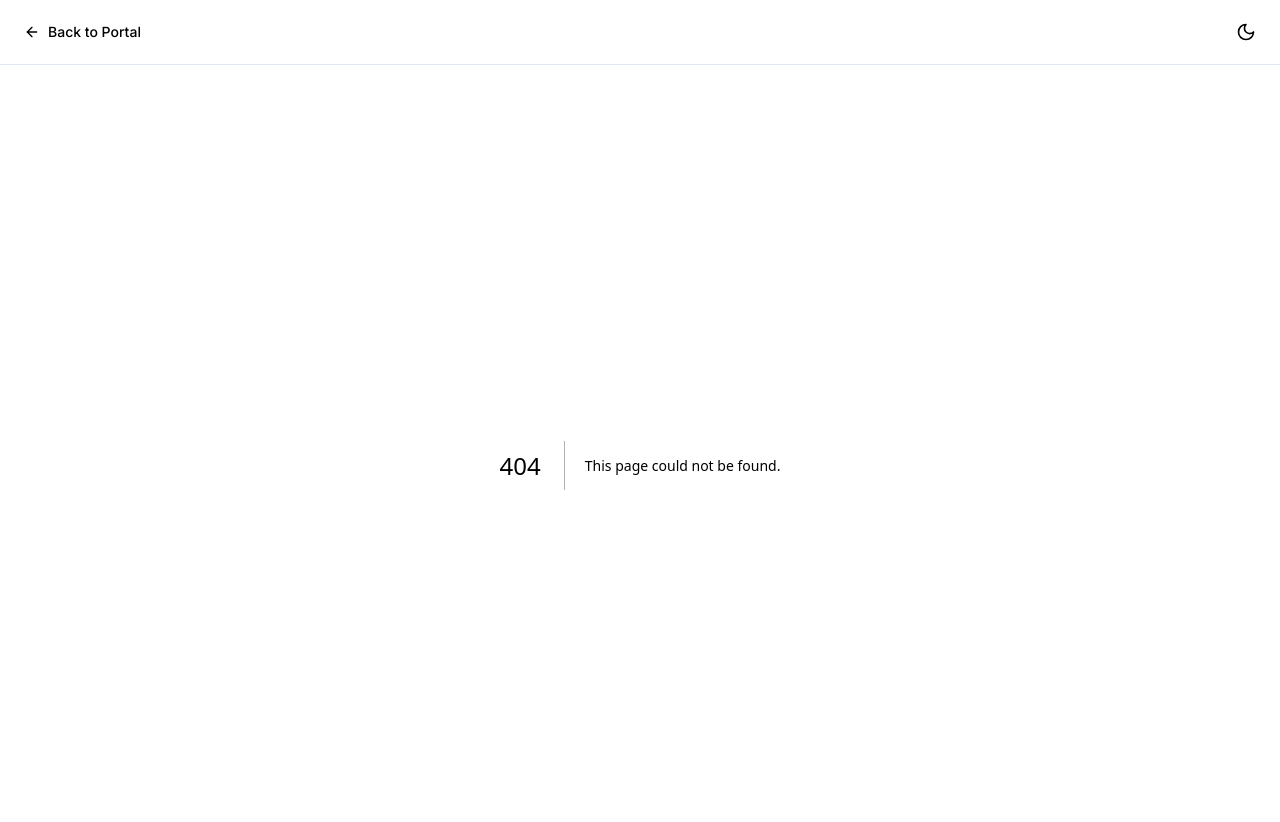
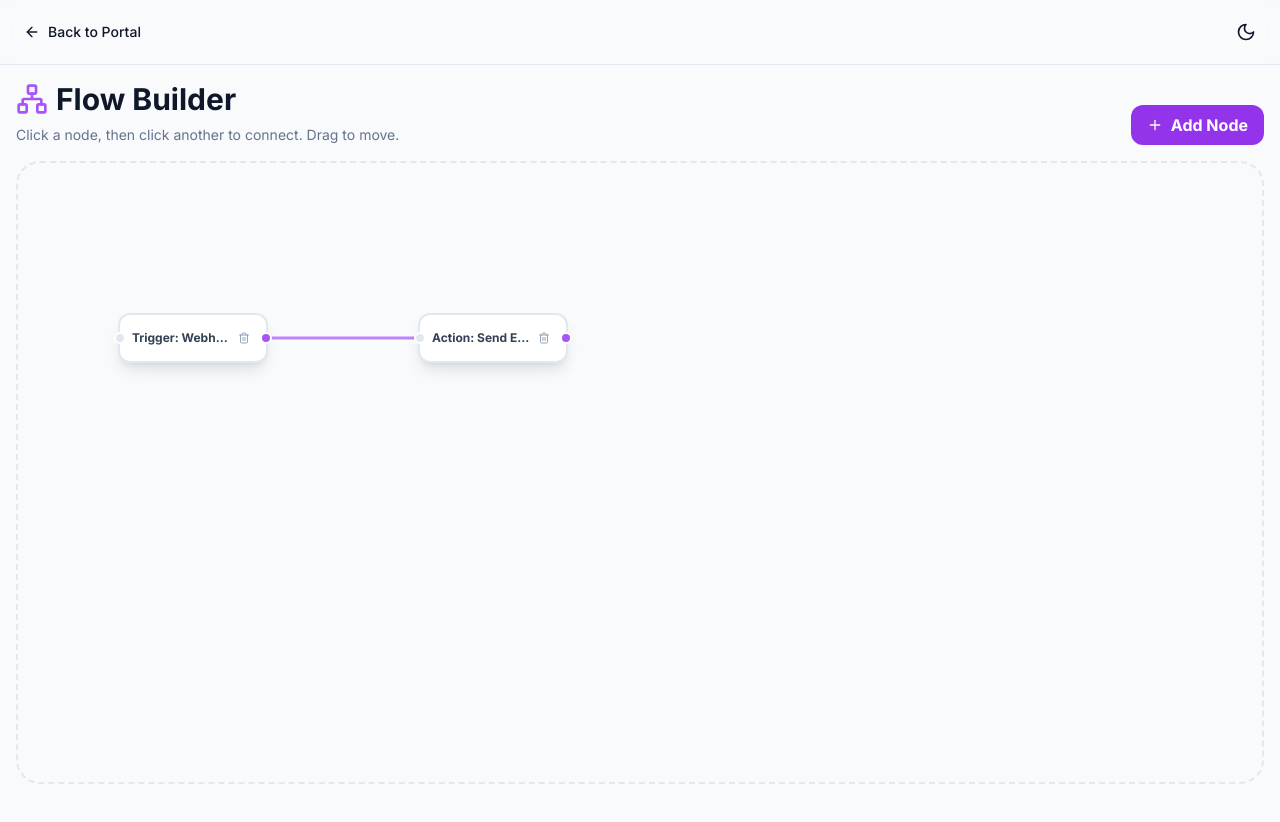
Before and after one commit to Prem759-0/landing-page-universe, a Next.js app: page /flow-builder in a window 1280 px wide. Before the commit this address had no page. Shown: the top 822 px of the page. After the commit the page ends 800 px from the top, so only its background shows below. Built offline with nearby package versions, Linux system fonts and the light colour scheme.

Commit message:
Create page.tsx

```diff
--- /dev/null
+++ b/app/flow-builder/page.tsx
@@ -0,0 +1,158 @@
+"use client";
+
+import { useState, useRef, useEffect } from "react";
+import { Plus, Network, Trash2 } from "lucide-react";
+import { cn } from "@/lib/utils";
+
+type Node = { id: string; x: number; y: number; label: string };
+type Edge = { id: string; from: string; to: string };
+
+export default function FlowBuilder() {
+  const [nodes, setNodes] = useState<Node[]>([
+    { id: "1", x: 100, y: 150, label: "Trigger: Webhook" },
+    { id: "2", x: 400, y: 150, label: "Action: Send Email" }
+  ]);
+  const [edges, setEdges] = useState<Edge[]>([{ id: "e1", from: "1", to: "2" }]);
+
+  const [draggingNode, setDraggingNode] = useState<string | null>(null);
+  const [connectingFrom, setConnectingFrom] = useState<string | null>(null);
+  const [mousePos, setMousePos] = useState({ x: 0, y: 0 });
+  const containerRef = useRef<HTMLDivElement>(null);
+
+  const handlePointerMove = (e: React.PointerEvent) => {
+    if (!containerRef.current) return;
+    const rect = containerRef.current.getBoundingClientRect();
+    const x = e.clientX - rect.left;
+    const y = e.clientY - rect.top;
+    setMousePos({ x, y });
+
+    if (draggingNode) {
+      setNodes(prev => prev.map(n => n.id === draggingNode ? { ...n, x: x - 75, y: y - 25 } : n));
+    }
+  };
+
+  const handlePointerUp = () => {
+    setDraggingNode(null);
+    // If we dropped the connection line in empty space, cancel it
+    if (connectingFrom) {
+      setConnectingFrom(null);
+    }
+  };
+
+  const addNode = () => {
+    const id = Math.random().toString(36).substring(7);
+    setNodes([...nodes, { id, x: 200, y: 200, label: "New Step" }]);
+  };
+
+  const deleteNode = (id: string, e: React.MouseEvent) => {
+    e.stopPropagation();
+    setNodes(nodes.filter(n => n.id !== id));
+    setEdges(edges.filter(edge => edge.from !== id && edge.to !== id));
+  };
+
+  const handleNodeClick = (id: string, e: React.MouseEvent) => {
+    e.stopPropagation();
+    if (connectingFrom) {
+      if (connectingFrom !== id) {
+        // Prevent duplicate edges
+        if (!edges.find(e => e.from === connectingFrom && e.to === id)) {
+          setEdges([...edges, { id: Math.random().toString(36), from: connectingFrom, to: id }]);
+        }
+      }
+      setConnectingFrom(null);
+    } else {
+      setConnectingFrom(id);
+    }
+  };
+
+  const renderBezier = (x1: number, y1: number, x2: number, y2: number) => {
+    const dx = Math.abs(x2 - x1) * 0.5;
+    return `M ${x1} ${y1} C ${x1 + dx} ${y1}, ${x2 - dx} ${y2}, ${x2} ${y2}`;
+  };
+
+  return (
+    <div className="flex-1 flex flex-col p-4">
+      <div className="mb-4 flex justify-between items-end">
+        <div>
+          <h1 className="text-3xl font-bold flex items-center gap-2 mb-2">
+            <Network className="w-8 h-8 text-purple-500" /> Flow Builder
+          </h1>
+          <p className="text-slate-500 text-sm">Click a node, then click another to connect. Drag to move.</p>
+        </div>
+        <button
+          onClick={addNode}
+          className="px-4 py-2 bg-purple-600 hover:bg-purple-700 text-white rounded-xl font-bold flex items-center gap-2"
+        >
+          <Plus className="w-4 h-4" /> Add Node
+        </button>
+      </div>
+
+      <div
+        ref={containerRef}
+        onPointerMove={handlePointerMove}
+        onPointerUp={handlePointerUp}
+        onPointerLeave={handlePointerUp}
+        className="flex-1 bg-slate-50 dark:bg-[#0f172a] rounded-3xl border-2 border-dashed border-slate-200 dark:border-slate-800 relative overflow-hidden"
+      >
+        {/* SVG Edges Layer */}
+        <svg className="absolute inset-0 w-full h-full pointer-events-none">
+          {edges.map(edge => {
+            const fromNode = nodes.find(n => n.id === edge.from);
+            const toNode = nodes.find(n => n.id === edge.to);
+            if (!fromNode || !toNode) return null;
+            return (
+              <path
+                key={edge.id}
+                d={renderBezier(fromNode.x + 150, fromNode.y + 25, toNode.x, toNode.y + 25)}
+                fill="none"
+                stroke="currentColor"
+                strokeWidth="3"
+                className="text-purple-400 dark:text-purple-600"
+              />
+            );
+          })}
+          {connectingFrom && (
+            <path
+              d={renderBezier(
+                (nodes.find(n => n.id === connectingFrom)?.x || 0) + 150,
+                (nodes.find(n => n.id === connectingFrom)?.y || 0) + 25,
+                mousePos.x, mousePos.y
+              )}
+              fill="none"
+              stroke="currentColor"
+              strokeWidth="3"
+              strokeDasharray="5,5"
+              className="text-purple-400 dark:text-purple-600 opacity-50"
+            />
+          )}
+        </svg>
+
+        {/* DOM Nodes Layer */}
+        {nodes.map(node => (
+          <div
+            key={node.id}
+            onPointerDown={(e) => { e.stopPropagation(); setDraggingNode(node.id); }}
+            onClick={(e) => handleNodeClick(node.id, e)}
+            style={{ transform: `translate(${node.x}px, ${node.y}px)` }}
+            className={cn(
+              "absolute top-0 left-0 w-[150px] h-[50px] bg-white dark:bg-slate-900 border-2 rounded-xl shadow-lg flex items-center justify-between px-3 cursor-pointer select-none transition-colors",
+              connectingFrom === node.id ? "border-purple-500 shadow-purple-500/20" : "border-slate-200 dark:border-slate-700 hover:border-purple-300",
+              draggingNode === node.id ? "z-50 scale-105" : "z-10"
+            )}
+          >
+            <span className="text-xs font-bold text-slate-700 dark:text-slate-300 truncate">{node.label}</span>
+            <button
+              onClick={(e) => deleteNode(node.id, e)}
+              className="p-1 text-slate-400 hover:text-rose-500 hover:bg-slate-100 dark:hover:bg-slate-800 rounded-md"
+            >
+              <Trash2 className="w-3 h-3" />
+            </button>
+            {/* Connection dots */}
+            <div className="absolute -left-1.5 top-1/2 -translate-y-1/2 w-3 h-3 bg-slate-200 dark:bg-slate-700 border-2 border-white dark:border-slate-900 rounded-full" />
+            <div className="absolute -right-1.5 top-1/2 -translate-y-1/2 w-3 h-3 bg-purple-500 border-2 border-white dark:border-slate-900 rounded-full" />
+          </div>
+        ))}
+      </div>
+    </div>
+  );
+}
```
